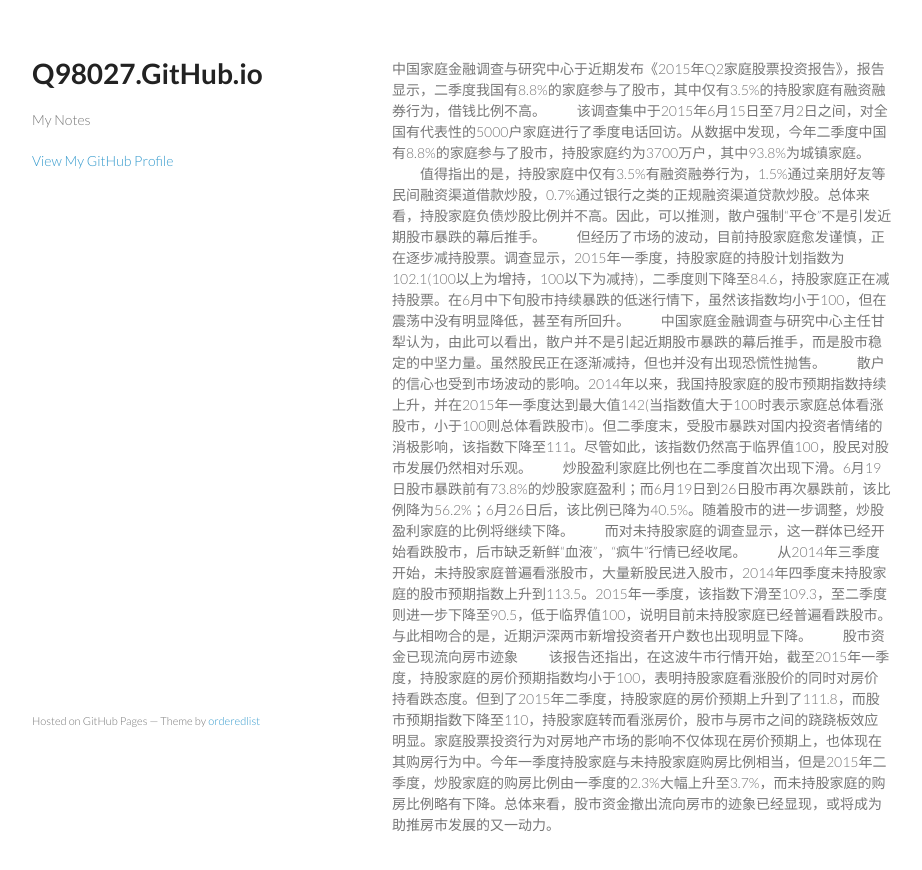
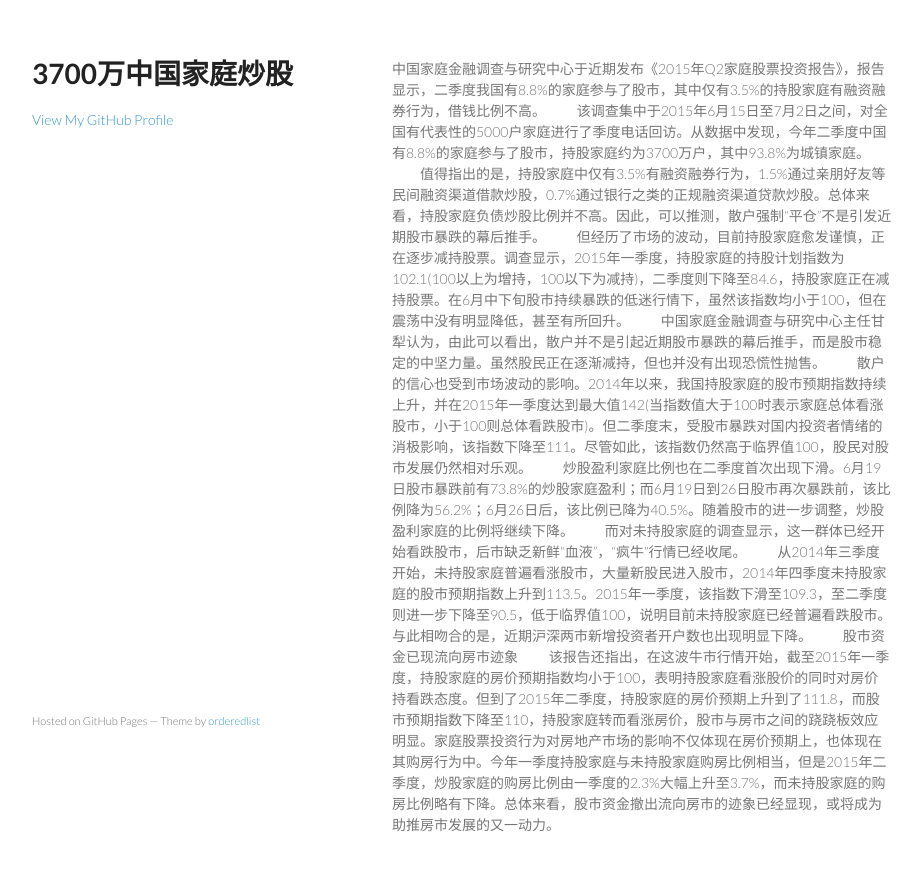
Before and after one commit to q98027/q98027.github.io, a plain HTML site: page 3700万中国家庭炒股.html in a window 1280 px wide. Shown: the whole page, without its empty margins (178-1100 px from the left). Drawn offline with Linux system fonts and the light colour scheme.

Commit message:
Update 3700万中国家庭炒股.html

```diff
--- a/3700万中国家庭炒股.html
+++ b/3700万中国家庭炒股.html
@@ -15,9 +15,7 @@
   <body>
     <div class="wrapper">
       <header>
-        <h1>Q98027.GitHub.io</h1>
-        <p>My Notes</p>
-
+        <h1>3700万中国家庭炒股</h1>
 
         <p class="view"><a href="https://github.com/q98027">View My GitHub Profile</a></p>
 
```
